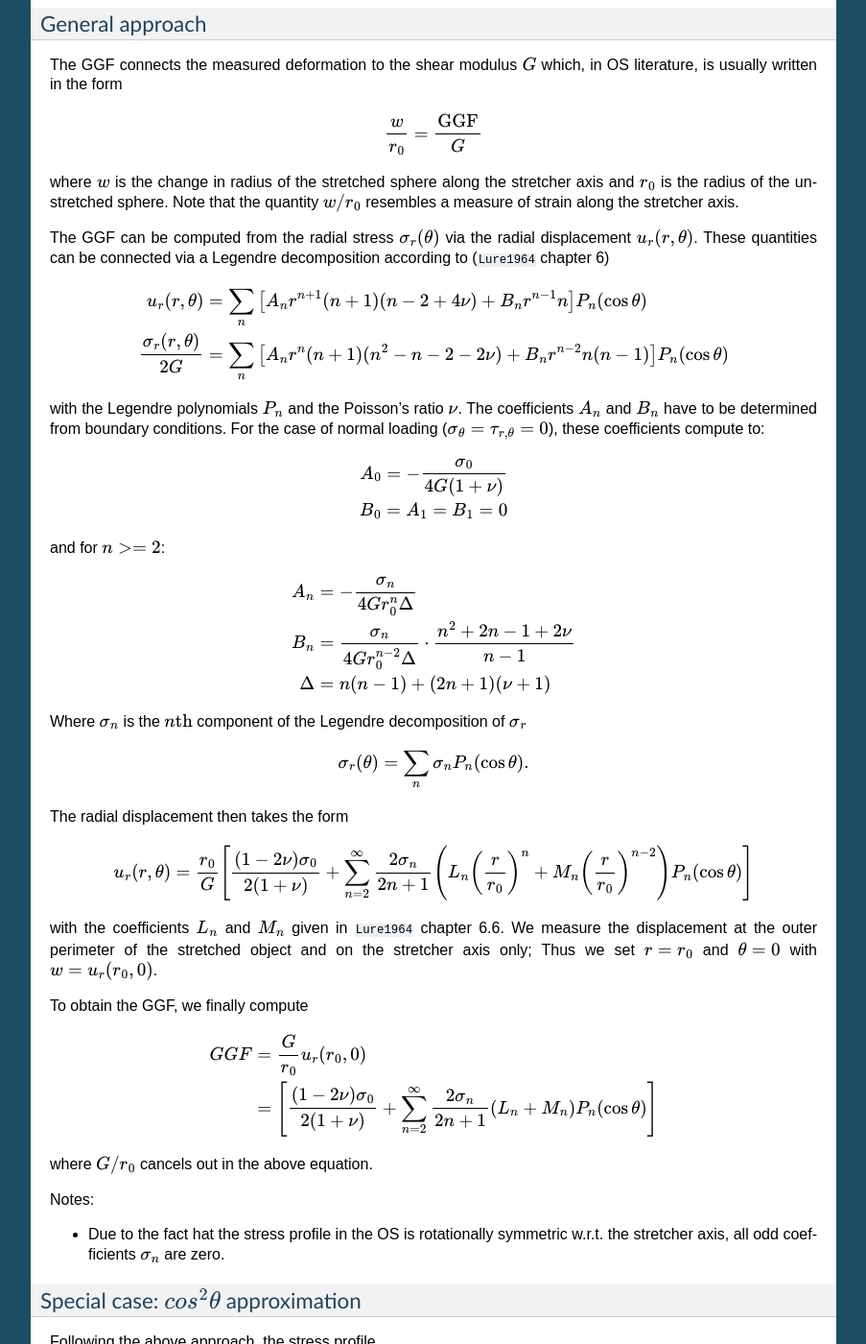
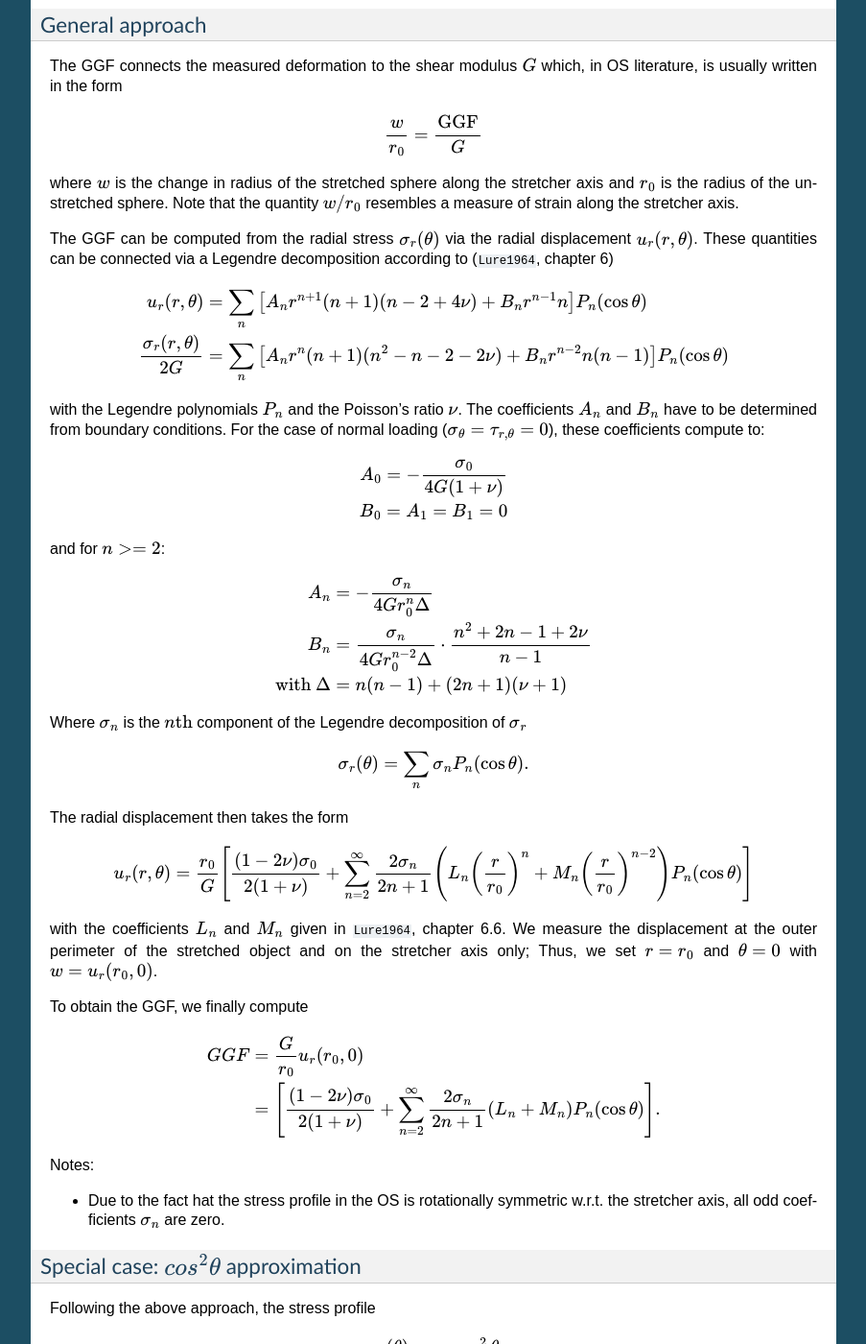
Before and after one commit to GuckLab/ggf, a Sphinx documentation site: the page built from docs/sec_concept_theory.rst, in a window 1280 px wide and 1400 px high, scrolled down 1163 px. Shown: the whole window at 96% size, without its empty margins (198-1101 px from the left). Built offline with Sphinx 7.4.7, drawn with Linux system fonts in a browser that asks for light colours; pages that are not in the unit, such as notebooks, are missing from menus; the version number could not be read and is left out; cross-references to code outside the pages are shown as plain code; some of the changed text lies outside the part shown.

Commit message:
docs: typos

```diff
--- a/docs/sec_concept_theory.rst
+++ b/docs/sec_concept_theory.rst
@@ -40,12 +40,12 @@
 :math:`cos^2\theta` approximation
 ---------------------------------
 Ray optics is used to compute the optical stress acting on a prolate
-spheroid and a :math:`\sigma_0 cos^2\theta` model is fitted to the
+spheroid and a :math:`\sigma_p cos^2\theta` model is fitted to the
 resulting stress profile with the peak stress
-:math:`\sigma_0` :cite:`Guck2001`. The :math:`\sigma_0 cos^2\theta`
+:math:`\sigma_p` :cite:`Guck2001`. The :math:`\sigma_p cos^2\theta`
 approximation simplifies subsequent computations.
 
-Note that a more general model :math:`\sigma_0 cos^n\theta` with
+Note that a more general model :math:`\sigma_p cos^n\theta` with
 larger exponents (e.g. :math:`n` = 4 ... 24) can also be applied,
 e.g. for different fibroblast cell lines :cite:`Ananthakrishnan2006`.
 
@@ -90,7 +90,7 @@
 The GGF can be computed from the radial stress :math:`\sigma_r(\theta)`
 via the radial displacement :math:`u_r(r, \theta)`. These quantities can be
 connected via a Legendre decomposition according to
-(:cite:`Lure1964` chapter 6)
+(:cite:`Lure1964`, chapter 6)
 
 .. math::
 
@@ -121,7 +121,7 @@
 
     B_n &= \frac{\sigma_n}{4Gr_0^{n-2} \Delta} \cdot \frac{n^2 + 2n -1 + 2\nu}{n-1}
 
-    \Delta &= n(n-1) + (2n+1) (\nu + 1)
+  \text{with }  \Delta &= n(n-1) + (2n+1) (\nu + 1)
 
 Where :math:`\sigma_n` is the :math:`n\text{th}` component of the Legendre
 decomposition of :math:`\sigma_r`
@@ -144,9 +144,9 @@
                      \right]
 
 with the coefficients :math:`L_n` and :math:`M_n` given in
-:cite:`Lure1964` chapter 6.6.
+:cite:`Lure1964`, chapter 6.6.
 We measure the displacement at the outer perimeter of the stretched object
-and on the stretcher axis only; Thus we set :math:`r=r_0` and
+and on the stretcher axis only; Thus, we set :math:`r=r_0` and
 :math:`\theta=0` with :math:`w=u_r(r_0, 0)`.
 
 To obtain the GGF, we finally compute
@@ -161,9 +161,7 @@
            \frac{2\sigma_n}{2n+1}
            \left(L_n + M_n \right)
            P_n(\cos \theta)
-           \right]
-
-where :math:`G/r_0` cancels out in the above equation.
+           \right].
 
 
 Notes:
--- a/docs/sec_introduction.rst
+++ b/docs/sec_introduction.rst
@@ -74,7 +74,7 @@
 .. code::
 
     from ggf import legendre2ggf
-    GGF = coeff2ggf(coeff, poisson_ratio=.45)
+    GGF = legendre2ggf(coeff, poisson_ratio=.45)
 
 These methods produce the same output as the original Matlab scripts
 with an accuracy that is below the standard tolerance of :func:`numpy.allclose`.
```
Also changed, not shown: other parts of docs/sec_concept_theory.rst (+5 -4 lines), 1 other file.
